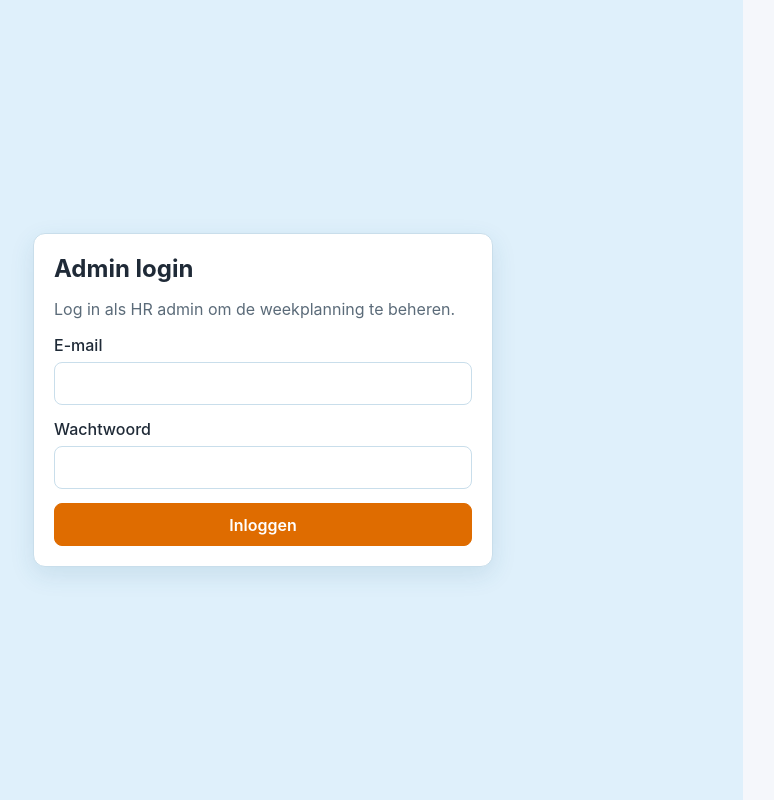
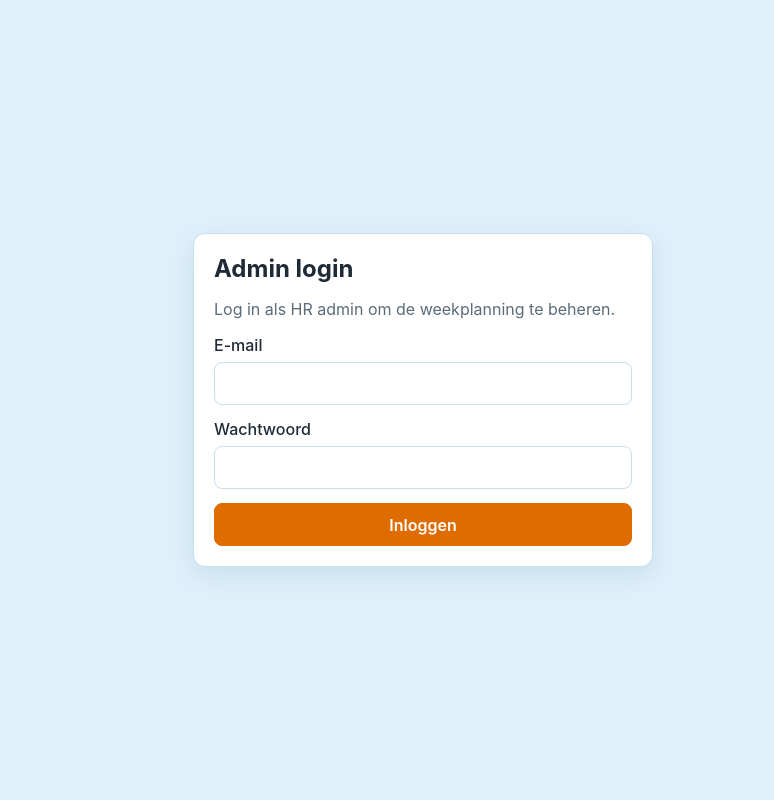
Before and after one commit to donolsthoorn-dev/SPL, a Next.js app in the folder spl-hr-planning-app/: page /login in a window 1280 px wide. Shown: the whole page, without its empty margins (217-991 px from the left). Built offline with nearby package versions, Linux system fonts and the light colour scheme.

Commit message:
Styling login

```diff
--- a/spl-hr-planning-app/src/app/login/login.css
+++ b/spl-hr-planning-app/src/app/login/login.css
@@ -1,10 +1,14 @@
+/* Override globals.css `main { max-width: 960px }` so the login background is full viewport. */
 .login-page {
   min-height: 100vh;
+  width: 100%;
+  max-width: none;
   margin: 0;
   display: flex;
   align-items: center;
   justify-content: center;
   padding: 1.25rem;
+  box-sizing: border-box;
   background: #dff0fb;
 }
 
```
